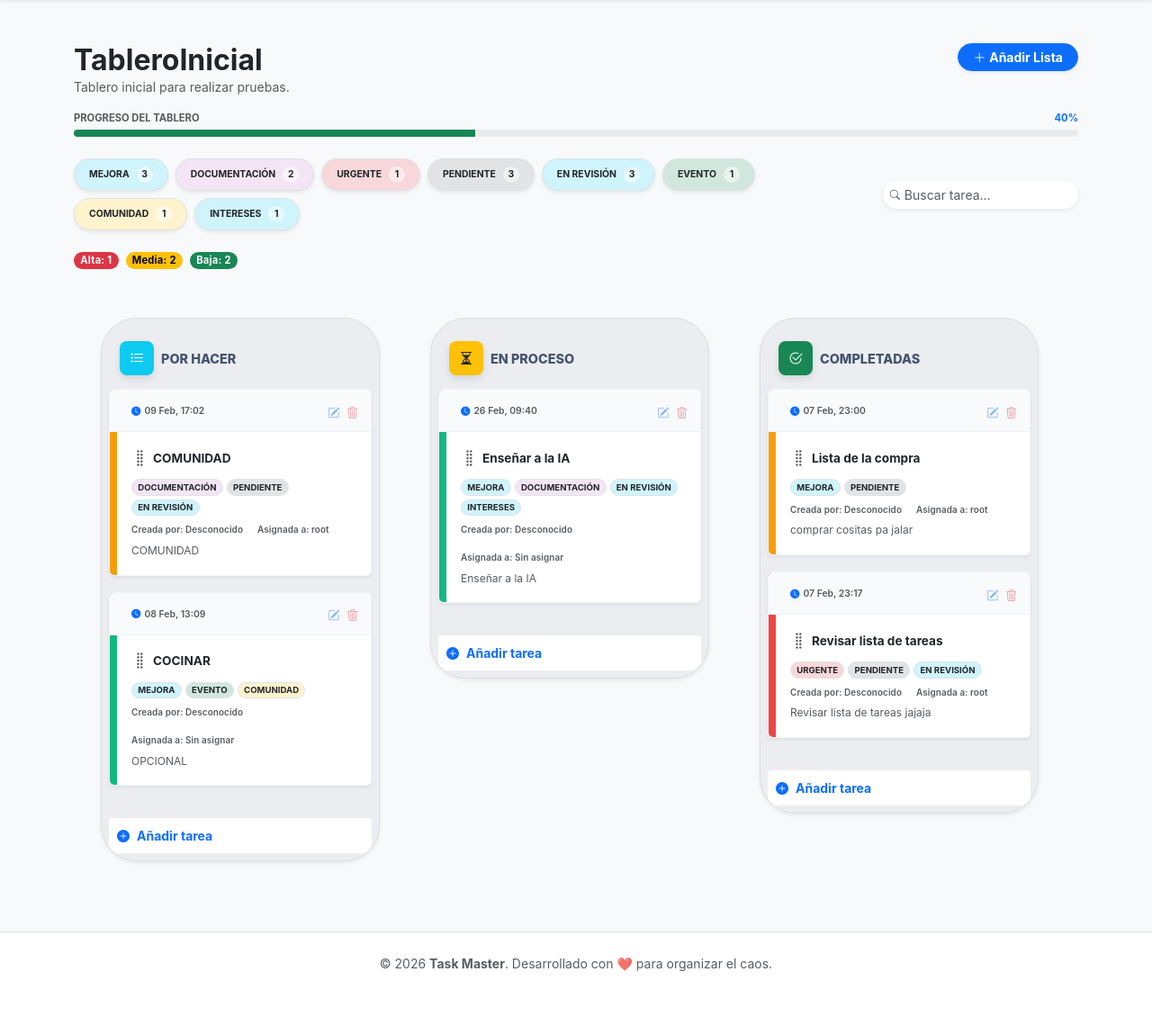
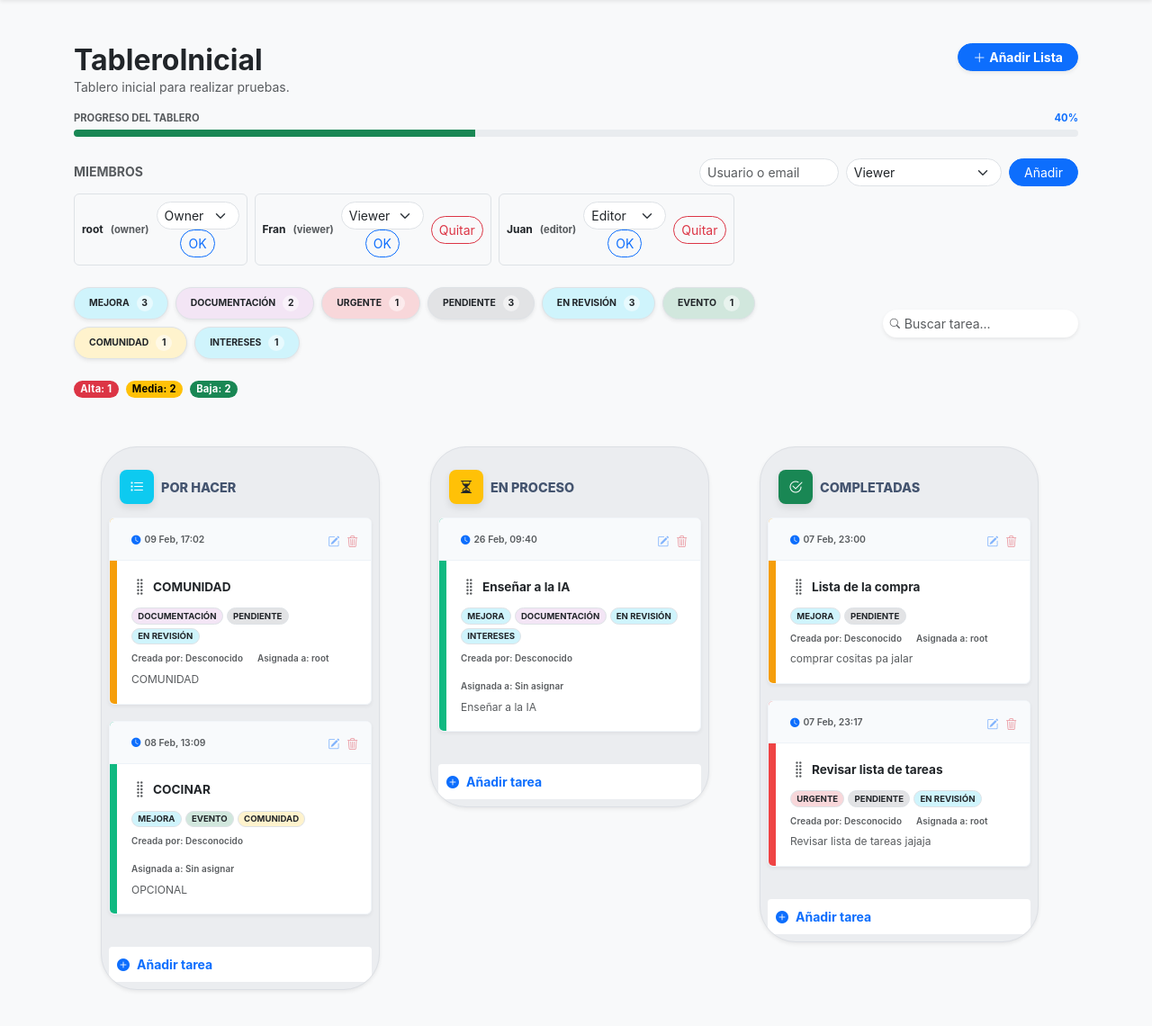
Before and after one commit to dclair/task_master, a Django app: page /boards/1/ in a window 1280 px wide. Shown: the part 142-1282 px from the top of the page at 90% size. Before the commit the page ends 1221 px from the top, so only its background shows below. Run offline with Django 4.2, Linux system fonts and the light colour scheme; a user stored in the database is signed in; data comes from the database, SQL or seed files in the repository; both versions use the stored data as it was after the commit.

Commit message:
Añadido Roles a los perfiles de usuario, owner, editor y viewer, se GESTIONA DESDE LA APP, entrando en un tablero como propietario

```diff
--- a/boards/urls.py
+++ b/boards/urls.py
@@ -17,4 +17,15 @@ urlpatterns = [
     path("task/<int:task_id>/delete/", views.delete_task, name="delete_task"),
     path("task/move/", views.move_task, name="move_task"),
     path("task/<int:task_id>/edit/", views.edit_task, name="edit_task"),
+    path("<int:board_id>/members/add/", views.add_member, name="add_member"),
+    path(
+        "<int:board_id>/members/<int:membership_id>/role/",
+        views.update_member_role,
+        name="update_member_role",
+    ),
+    path(
+        "<int:board_id>/members/<int:membership_id>/remove/",
+        views.remove_member,
+        name="remove_member",
+    ),
 ]
--- a/boards/views.py
+++ b/boards/views.py
@@ -27,7 +27,7 @@ from django.urls import reverse_lazy
 from .forms import BoardForm, SignUpForm, CustomAuthenticationForm, ProfileForm, UserUpdateForm
 from .tokens import activation_token_generator
 from django.shortcuts import get_object_or_404, redirect
-from .models import Board, TaskList, Task, Tag, UserProfile
+from .models import Board, TaskList, Task, Tag, UserProfile, BoardMembership
 from .forms import TaskListForm, TaskForm
 from django.contrib.auth.decorators import login_required
 from django.views.decorators.http import require_POST
@@ -266,8 +266,8 @@ class BoardListView(LoginRequiredMixin, ListView):
     context_object_name = "boards"
 
     def get_queryset(self):
-        # Solo mostramos los tableros que pertenecen al usuario activo
-        return Board.objects.filter(owner=self.request.user)
+        # Tableros donde el usuario es miembro
+        return Board.objects.filter(memberships__user=self.request.user).distinct()
 
 
 # Vista para crear un Tablero
@@ -276,6 +276,15 @@ class BoardCreateView(LoginRequiredMixin, CreateView):
     form_class = BoardForm
     template_name = "boards/board_form.html"
     success_url = reverse_lazy("boards:board_list")
+
+    def form_valid(self, form):
+        board = form.save(commit=False)
+        board.owner = self.request.user
+        board.save()
+        BoardMembership.objects.get_or_create(
+            board=board, user=self.request.user, defaults={"role": "owner"}
+        )
+        return redirect(self.success_url)
 
     def form_valid(self, form):
         # Asignamos el usuario actual como dueño del tablero
@@ -292,7 +301,9 @@ class BoardDetailView(LoginRequiredMixin, DetailView):
 
     def get_object(self, queryset=None):
         board = super().get_object(queryset)
-        if board.owner != self.request.user:
+        if not BoardMembership.objects.filter(
+            board=board, user=self.request.user
+        ).exists():
             raise PermissionDenied
         return board
 
@@ -334,6 +345,11 @@ class BoardDetailView(LoginRequiredMixin, DetailView):
         context["total_tasks"] = (
             total_count  # Corregido: antes intentabas usar total_tasks sin definirlo
         )
+        membership = BoardMembership.objects.filter(
+            board=board, user=self.request.user
+        ).first()
+        context["user_role"] = membership.role if membership else None
+        context["memberships"] = board.memberships.select_related("user").all()
 
         # Etiquetas para el resumen superior y el modal
         context["board_tags"] = (
@@ -349,7 +365,10 @@ class BoardDetailView(LoginRequiredMixin, DetailView):
 
 # Vista para añadir una Lista
 def add_list(request, board_id):
-    board = get_object_or_404(Board, id=board_id, owner=request.user)
+    board = get_object_or_404(Board, id=board_id)
+    membership = BoardMembership.objects.filter(board=board, user=request.user).first()
+    if not membership or membership.role not in ["owner", "editor"]:
+        raise PermissionDenied
     if request.method == "POST":
         form = TaskListForm(request.POST)
         if form.is_valid():
@@ -363,7 +382,12 @@ def add_list(request, board_id):
 
 # funcion para añadir una Tarea
 def add_task(request, list_id):
-    task_list = get_object_or_404(TaskList, id=list_id, board__owner=request.user)
+    task_list = get_object_or_404(TaskList, id=list_id)
+    membership = BoardMembership.objects.filter(
+        board=task_list.board, user=request.user
+    ).first()
+    if not membership or membership.role not in ["owner", "editor"]:
+        raise PermissionDenied
     if request.method == "POST":
         form = TaskForm(request.POST)
         if form.is_valid():
@@ -384,7 +408,12 @@ def add_task(request, list_id):
 @require_POST
 def delete_list(request, list_id):
     # Buscamos la lista asegurándonos de que el tablero pertenece al usuario
-    task_list = get_object_or_404(TaskList, id=list_id, board__owner=request.user)
+    task_list = get_object_or_404(TaskList, id=list_id)
+    membership = BoardMembership.objects.filter(
+        board=task_list.board, user=request.user
+    ).first()
+    if not membership or membership.role not in ["owner", "editor"]:
+        raise PermissionDenied
     board_id = task_list.board.id
     task_list.delete()
     return redirect("boards:board_detail", pk=board_id)
@@ -395,7 +424,12 @@ def delete_list(request, list_id):
 @require_POST
 def delete_task(request, task_id):
     # Buscamos la tarea validando que el tablero pertenezca al usuario actual
-    task = get_object_or_404(Task, id=task_id, task_list__board__owner=request.user)
+    task = get_object_or_404(Task, id=task_id)
+    membership = BoardMembership.objects.filter(
+        board=task.task_list.board, user=request.user
+    ).first()
+    if not membership or membership.role not in ["owner", "editor"]:
+        raise PermissionDenied
     board_id = task.task_list.board.id
     task.delete()
     return redirect("boards:board_detail", pk=board_id)
@@ -410,10 +444,15 @@ def move_task(request):
         new_list_id = data.get("new_list_id")
 
         # Buscamos la tarea y la nueva lista
-        task = get_object_or_404(Task, id=task_id, task_list__board__owner=request.user)
-        new_list = get_object_or_404(
-            TaskList, id=new_list_id, board__owner=request.user
-        )
+        task = get_object_or_404(Task, id=task_id)
+        new_list = get_object_or_404(TaskList, id=new_list_id)
+        membership = BoardMembership.objects.filter(
+            board=task.task_list.board, user=request.user
+        ).first()
+        if not membership or membership.role not in ["owner", "editor"]:
+            raise PermissionDenied
+        if new_list.board_id != task.task_list.board_id:
+            raise PermissionDenied
 
         task.task_list = new_list
         task.save()
@@ -426,7 +465,12 @@ def move_task(request):
 @login_required
 @require_POST
 def edit_task(request, task_id):
-    task = get_object_or_404(Task, id=task_id, task_list__board__owner=request.user)
+    task = get_object_or_404(Task, id=task_id)
+    membership = BoardMembership.objects.filter(
+        board=task.task_list.board, user=request.user
+    ).first()
+    if not membership or membership.role not in ["owner", "editor"]:
+        raise PermissionDenied
 
     # Actualizamos los campos con lo que viene del formulario
     task.title = request.POST.get("title")
@@ -445,3 +489,62 @@ def edit_task(request, task_id):
     selected_tags = request.POST.getlist("tags")
     task.tags.set(selected_tags)  # Actualiza la lista de etiquetas
     return redirect("boards:board_detail", pk=task.task_list.board.id)
+
+
+def _require_owner(board, user):
+    membership = BoardMembership.objects.filter(board=board, user=user).first()
+    if not membership or membership.role != "owner":
+        raise PermissionDenied
+
+
+@login_required
+@require_POST
+def add_member(request, board_id):
+    board = get_object_or_404(Board, id=board_id)
+    _require_owner(board, request.user)
+    identifier = request.POST.get("identifier", "").strip()
+    role = request.POST.get("role", "viewer")
+    if role not in ["owner", "editor", "viewer"]:
+        role = "viewer"
+
+    user = (
+        User.objects.filter(username__iexact=identifier).first()
+        or User.objects.filter(email__iexact=identifier).first()
+    )
+    if not user:
+        messages.error(request, "No existe un usuario con ese nombre o email.")
+        return redirect("boards:board_detail", pk=board_id)
+
+    BoardMembership.objects.update_or_create(
+        board=board, user=user, defaults={"role": role}
+    )
+    messages.success(request, "Miembro actualizado.")
+    return redirect("boards:board_detail", pk=board_id)
+
+
+@login_required
+@require_POST
+def update_member_role(request, board_id, membership_id):
+    board = get_object_or_404(Board, id=board_id)
+    _require_owner(board, request.user)
+    membership = get_object_or_404(BoardMembership, id=membership_id, board=board)
+    role = request.POST.get("role", membership.role)
+    if role in ["owner", "editor", "viewer"]:
+        membership.role = role
+        membership.save()
+    messages.success(request, "Rol actualizado.")
+    return redirect("boards:board_detail", pk=board_id)
+
+
+@login_required
+@require_POST
+def remove_member(request, board_id, membership_id):
+    board = get_object_or_404(Board, id=board_id)
+    _require_owner(board, request.user)
+    membership = get_object_or_404(BoardMembership, id=membership_id, board=board)
+    if membership.user_id == board.owner_id:
+        messages.error(request, "No puedes eliminar al propietario del tablero.")
+        return redirect("boards:board_detail", pk=board_id)
+    membership.delete()
+    messages.success(request, "Miembro eliminado.")
+    return redirect("boards:board_detail", pk=board_id)
--- a/templates/boards/board_detail.html
+++ b/templates/boards/board_detail.html
@@ -8,9 +8,11 @@
             <h2 class="fw-bold text-dark mb-0">{{ board.title }}</h2>
             <p class="text-muted small mb-0">{{ board.description|default:"Sin descripción." }}</p>
         </div>
+        {% if user_role != "viewer" %}
         <button class="btn btn-primary btn-sm rounded-pill px-3 shadow-sm fw-bold" data-bs-toggle="modal" data-bs-target="#listModal">
             <i class="bi bi-plus-lg me-1"></i>Añadir Lista
         </button>
+        {% endif %}
     </div>
 
     <div class="mt-3 mb-4">
@@ -22,6 +24,50 @@
             <div id="main-progress-bar" class="progress-bar bg-success" role="progressbar"
                 style="width: {{ progress|default:'0' }}%; transition: width 0.4s ease;"
                 aria-valuenow="{{ progress|default:'0' }}" aria-valuemin="0" aria-valuemax="100"></div>
+        </div>
+    </div>
+
+    <div class="mb-4">
+        <div class="d-flex justify-content-between align-items-center mb-2">
+            <h6 class="text-uppercase text-muted small fw-bold mb-0">Miembros</h6>
+            {% if user_role == "owner" %}
+            <form class="d-flex gap-2" method="post" action="{% url 'boards:add_member' board.id %}">
+                {% csrf_token %}
+                <input type="text" name="identifier" class="form-control form-control-sm rounded-pill" placeholder="Usuario o email" required>
+                <select name="role" class="form-select form-select-sm rounded-pill">
+                    <option value="viewer">Viewer</option>
+                    <option value="editor">Editor</option>
+                    <option value="owner">Owner</option>
+                </select>
+                <button type="submit" class="btn btn-sm btn-primary rounded-pill px-3">Añadir</button>
+            </form>
+            {% endif %}
+        </div>
+
+        <div class="d-flex flex-wrap gap-2">
+            {% for m in memberships %}
+            <div class="badge bg-light text-dark border d-flex align-items-center gap-2 p-2">
+                <span class="fw-bold">{{ m.user.username }}</span>
+                <span class="text-muted extra-small">({{ m.role }})</span>
+                {% if user_role == "owner" %}
+                <form method="post" action="{% url 'boards:update_member_role' board.id m.id %}">
+                    {% csrf_token %}
+                    <select name="role" class="form-select form-select-sm rounded-pill">
+                        <option value="viewer" {% if m.role == "viewer" %}selected{% endif %}>Viewer</option>
+                        <option value="editor" {% if m.role == "editor" %}selected{% endif %}>Editor</option>
+                        <option value="owner" {% if m.role == "owner" %}selected{% endif %}>Owner</option>
+                    </select>
+                    <button type="submit" class="btn btn-sm btn-outline-primary rounded-pill px-2">OK</button>
+                </form>
+                {% if m.user_id != board.owner_id %}
+                <form method="post" action="{% url 'boards:remove_member' board.id m.id %}">
+                    {% csrf_token %}
+                    <button type="submit" class="btn btn-sm btn-outline-danger rounded-pill px-2">Quitar</button>
+                </form>
+                {% endif %}
+                {% endif %}
+            </div>
+            {% endfor %}
         </div>
     </div>
 
@@ -100,6 +146,7 @@
                     </div>
 
                     <div class="d-flex gap-2">
+                        {% if user_role != "viewer" %}
                         <button class="btn-edit-task text-primary p-0 border-0 bg-transparent opacity-50" data-bs-toggle="modal" data-bs-target="#taskModal">
                             <i class="bi bi-pencil-square" style="font-size: 0.8rem;"></i>
                         </button>
@@ -109,6 +156,7 @@
                                 <i class="bi bi-trash3" style="font-size: 0.8rem;"></i>
                             </button>
                         </form>
+                        {% endif %}
                     </div>
                 </div>
 
@@ -138,10 +186,12 @@
         </div>
 
         <div class="p-2 mt-auto">
+            {% if user_role != "viewer" %}
             <button class="btn btn-sm w-100 text-start open-task-modal border-dashed py-2 fw-bold text-primary bg-white"
                     data-bs-toggle="modal" data-bs-target="#taskModal" data-listid="{{ list.id }}">
                 <i class="bi bi-plus-circle-fill me-2"></i>Añadir tarea
             </button>
+            {% endif %}
         </div>
     </div>
     {% endfor %}
```
Also changed, not shown: boards/admin.py (+12 -1 lines), boards/models.py (+19 -0 lines), boards/migrations/0007_boardmembership.py (added), db.sqlite3.
